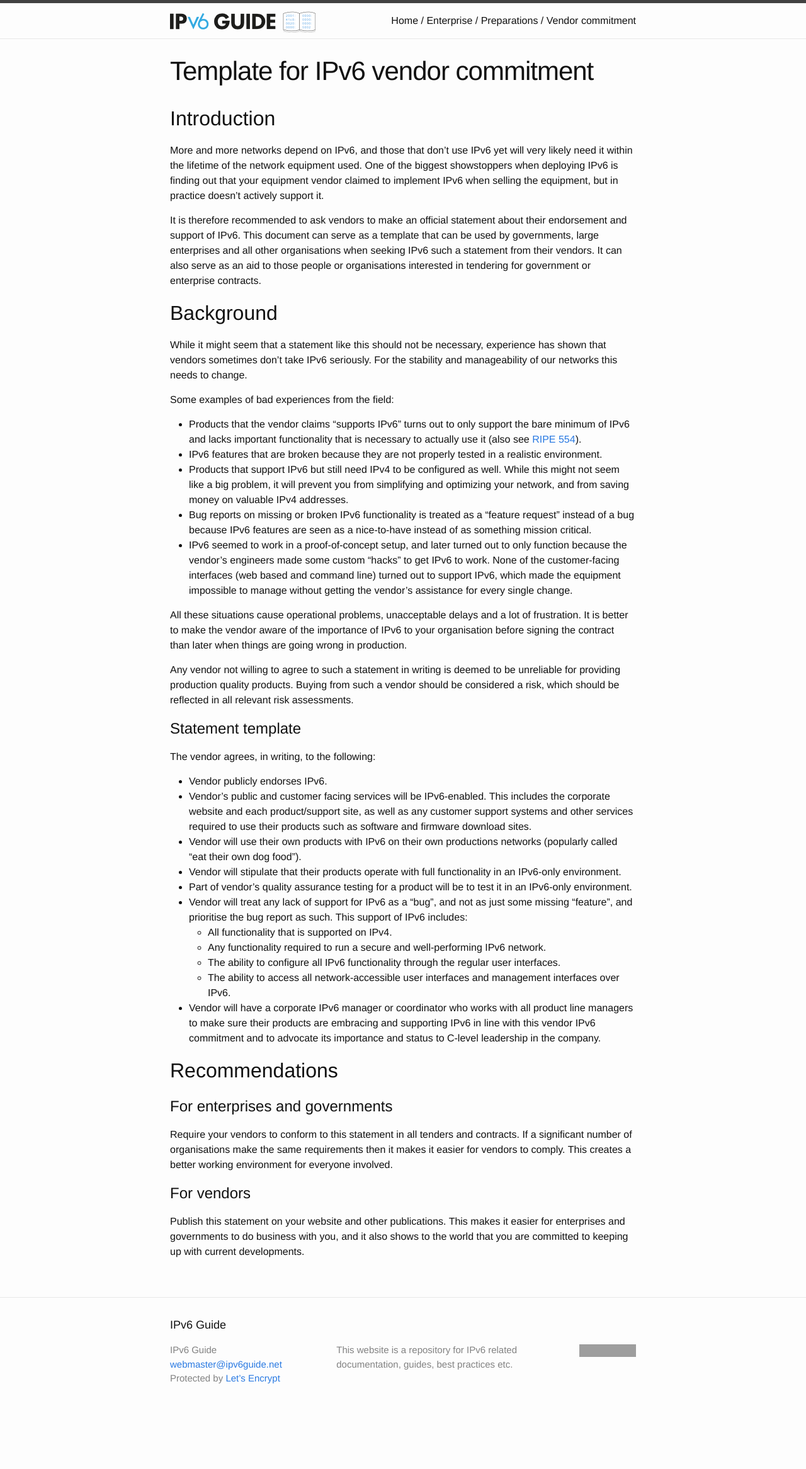
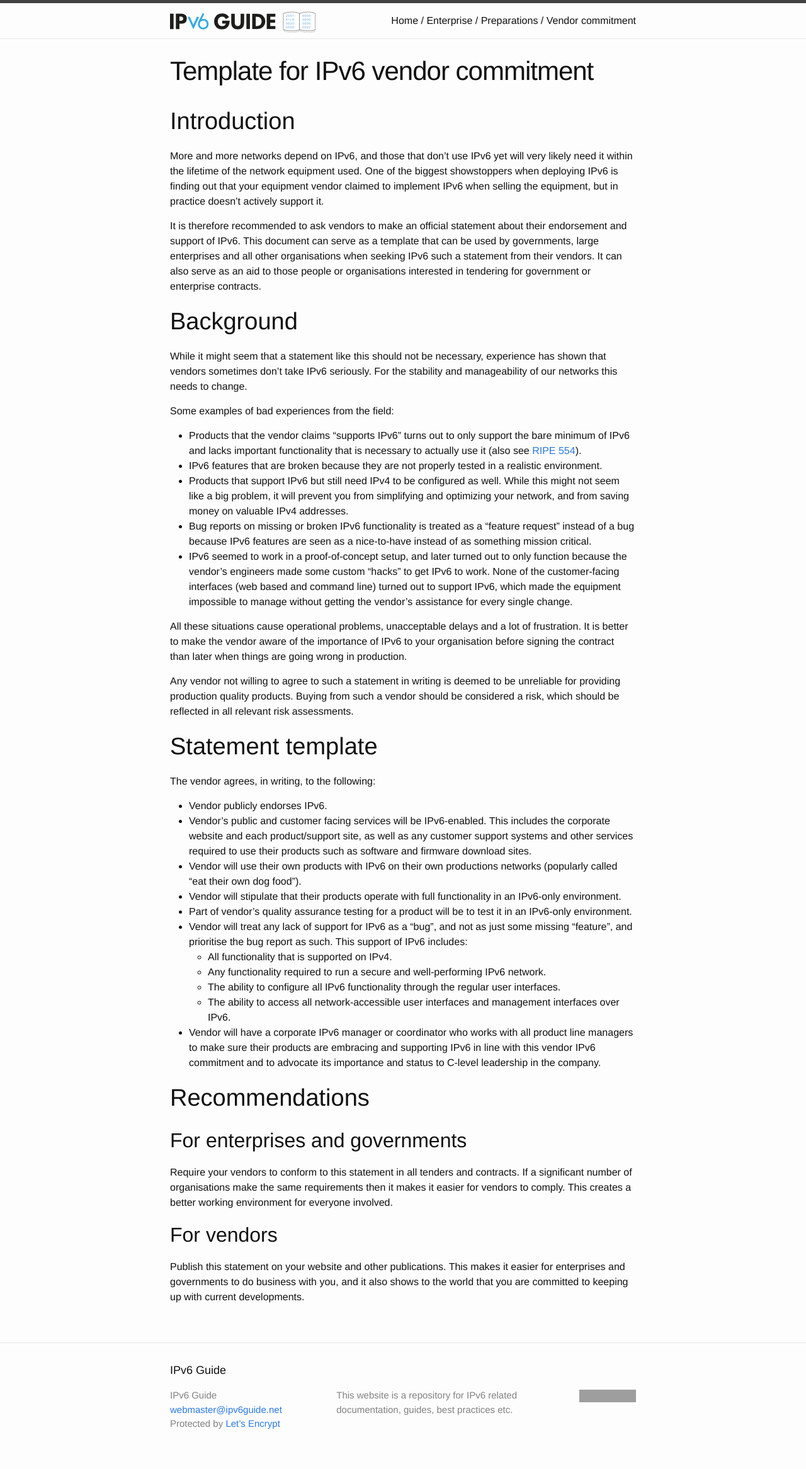
Before and after one commit to ipv6guide/ipv6guide.github.io, a Jekyll site: the page built from enterprise/preparations/vendor_commitment.md, in a window 1280 px wide. Shown: the whole page at 63% size. Built offline with Jekyll 4.4.1, drawn with Linux system fonts in a browser that asks for light colours; before the commit the page ends 2261 px from its top, so only the background shows below that; grey boxes are pictures that could not be loaded.

Commit message:
Re-fix headings

```diff
--- a/_sass/_layout.scss
+++ b/_sass/_layout.scss
@@ -209,6 +209,14 @@
 .post-content {
     margin-bottom: $spacing-unit;
 
+    h1 {
+        font-size: 38px;
+
+        @include media-query($on-laptop) {
+            font-size: 28px;
+        }
+    }
+
     h2 {
         font-size: 32px;
 
```
Also changed, not shown: enterprise/preparations/vendor_commitment.md (+5 -5 lines).
